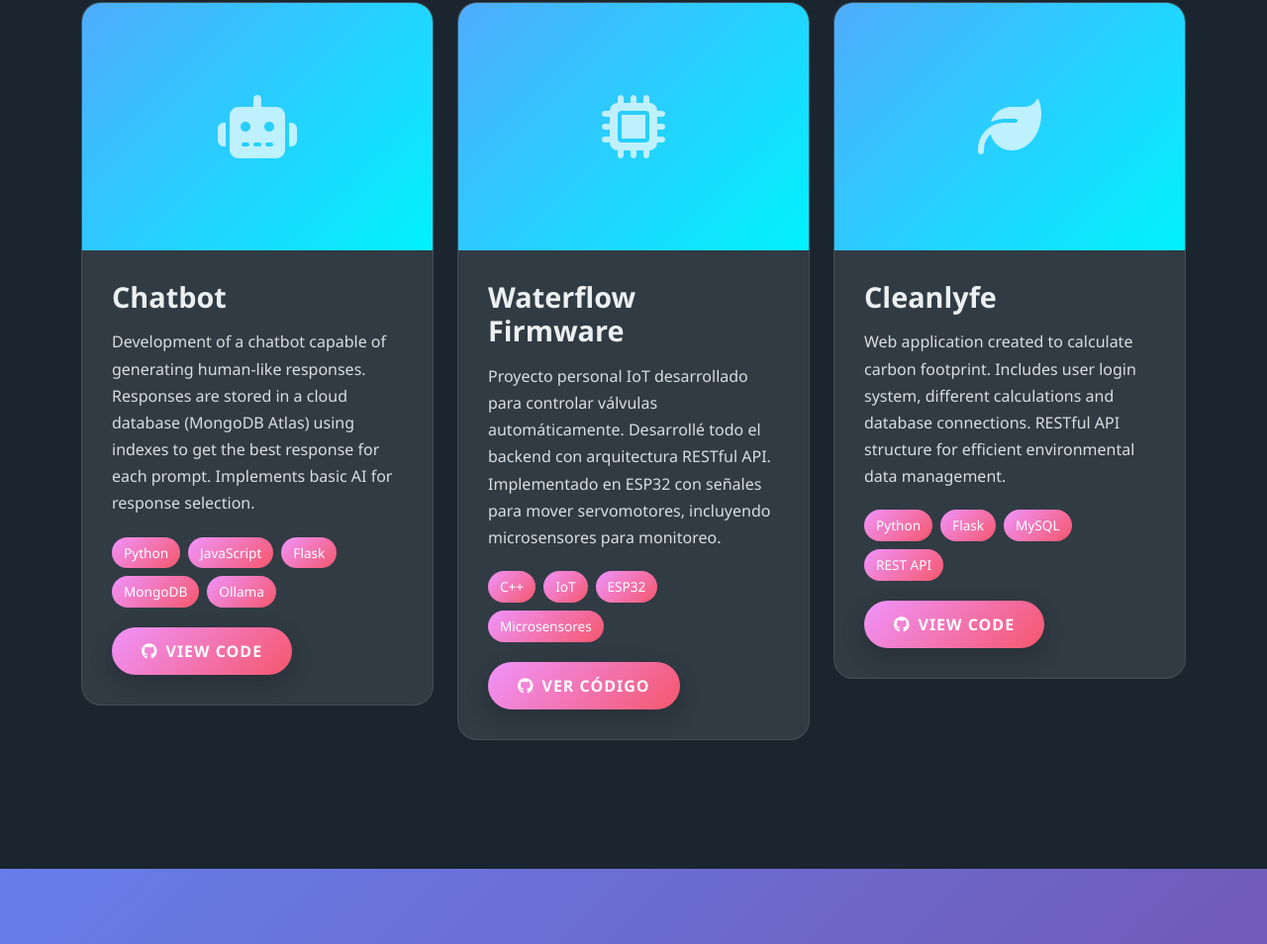
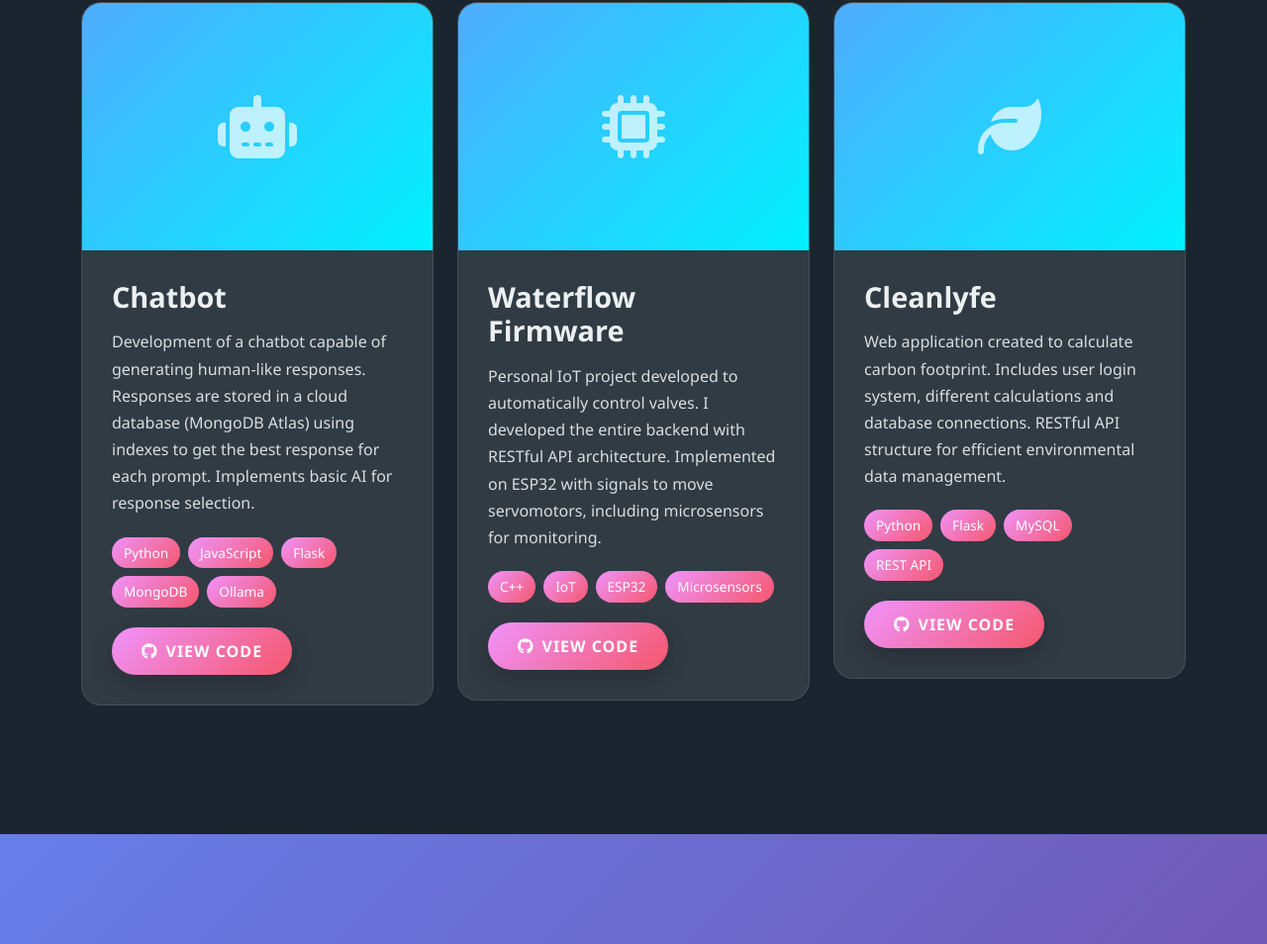
Before and after one commit to Farafolodolo/portafolio, a plain HTML site: page portafolio.html in a window 1280 px wide. Shown: the part 1846-2800 px from the top of the page at 99% size. Drawn offline with nearby package versions, Linux system fonts and the light colour scheme.

Commit message:
- Correcting language

```diff
--- a/portafolio.html
+++ b/portafolio.html
@@ -514,17 +514,16 @@
                         <div class="project-content">
                             <h3 class="project-title">Waterflow Firmware</h3>
                             <p class="project-description">
-                                Proyecto personal IoT desarrollado para controlar válvulas automáticamente. Desarrollé todo el backend con arquitectura RESTful API.
-                                Implementado en ESP32 con señales para mover servomotores, incluyendo microsensores para monitoreo.
+                                Personal IoT project developed to automatically control valves. I developed the entire backend with RESTful API architecture. Implemented on ESP32 with signals to move servomotors, including microsensors for monitoring.
                             </p>
                             <div class="tech-tags">
                                 <span class="tech-tag">C++</span>
                                 <span class="tech-tag">IoT</span>
                                 <span class="tech-tag">ESP32</span>
-                                <span class="tech-tag">Microsensores</span>
+                                <span class="tech-tag">Microsensors</span>
                             </div>
                             <a href="https://github.com/Titan0605/waterflow_firmware" target="_blank" class="btn btn-custom">
-                                <i class="fab fa-github me-2"></i>Ver Código
+                                <i class="fab fa-github me-2"></i>VIEW CODE
                             </a>
                         </div>
                     </div>
```
